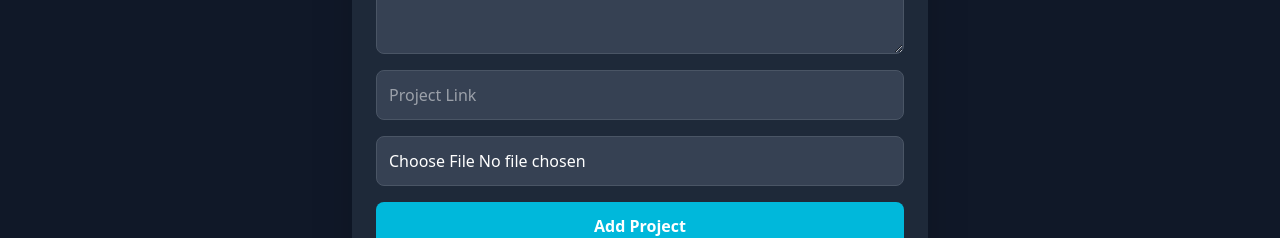
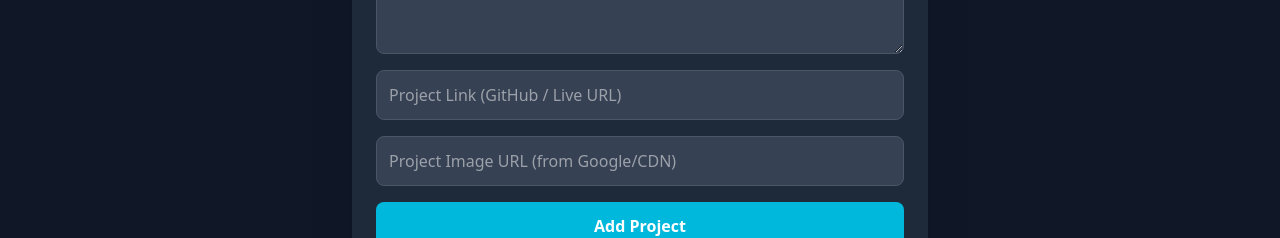
Before and after one commit to mohitmauryadev/Portfolio_frontend, a React app: page /addproject in a window 1280 px wide. Shown: the part 372-610 px from the top of the page. Built offline with nearby package versions, Linux system fonts and the light colour scheme; no server answers; the HTML template or start-up script is replaced by a standard one.

Commit message:
Update AddProject.jsx

```diff
--- a/src/Pages/AddProject.jsx
+++ b/src/Pages/AddProject.jsx
@@ -6,17 +6,13 @@ const AddProject = () => {
     title: "",
     description: "",
     link: "",
-    image: null, // file upload
+    image: "", // ✅ now image URL instead of file
   });
   const [loading, setLoading] = useState(false);
 
   const handleChange = (e) => {
-    const { name, value, files } = e.target;
-    if (name === "image") {
-      setForm({ ...form, image: files[0] });
-    } else {
-      setForm({ ...form, [name]: value });
-    }
+    const { name, value } = e.target;
+    setForm({ ...form, [name]: value });
   };
 
   const handleSubmit = async (e) => {
@@ -24,15 +20,19 @@ const AddProject = () => {
     setLoading(true);
 
     try {
-      const formData = new FormData();
-      formData.append("title", form.title);
-      formData.append("description", form.description);
-      formData.append("link", form.link);
-      formData.append("image", form.image);
-
-      const res = await axios.post("https://portfolio-backend-tl63.onrender.com/api/project-input", formData, {
-        headers: { "Content-Type": "multipart/form-data" },
-      });
+      // ✅ send JSON body directly (no FormData)
+      const res = await axios.post(
+        "https://portfolio-backend-tl63.onrender.com/api/project-input",
+        {
+          title: form.title,
+          description: form.description,
+          link: form.link,
+          image: form.image, // image as URL
+        },
+        {
+          headers: { "Content-Type": "application/json" },
+        }
+      );
 
       alert(res.data.message);
 
@@ -40,12 +40,10 @@ const AddProject = () => {
         title: "",
         description: "",
         link: "",
-        image: null,
+        image: "",
       });
-
-      // Reset file input manually
-      document.getElementById("imageInput").value = "";
     } catch (err) {
+      console.error(err);
       alert(err.response?.data?.message || "Error adding project");
     } finally {
       setLoading(false);
@@ -58,6 +56,7 @@ const AddProject = () => {
         <h2 className="text-3xl font-bold text-white mb-6 text-center">
           Add New Project
         </h2>
+
         <form className="flex flex-col gap-4" onSubmit={handleSubmit}>
           <input
             type="text"
@@ -68,6 +67,7 @@ const AddProject = () => {
             className="p-3 rounded-lg bg-gray-700 text-white border border-gray-600 focus:outline-none focus:border-cyan-400"
             required
           />
+
           <textarea
             name="description"
             value={form.description}
@@ -77,24 +77,36 @@ const AddProject = () => {
             className="p-3 rounded-lg bg-gray-700 text-white border border-gray-600 focus:outline-none focus:border-cyan-400"
             required
           ></textarea>
+
           <input
-            type="text"
+            type="url"
             name="link"
             value={form.link}
             onChange={handleChange}
-            placeholder="Project Link"
+            placeholder="Project Link (GitHub / Live URL)"
             className="p-3 rounded-lg bg-gray-700 text-white border border-gray-600 focus:outline-none focus:border-cyan-400"
             required
           />
+
           <input
-            type="file"
-            id="imageInput"
+            type="url"
             name="image"
-            accept="image/*"
+            value={form.image}
             onChange={handleChange}
+            placeholder="Project Image URL (from Google/CDN)"
             className="p-3 rounded-lg bg-gray-700 text-white border border-gray-600 focus:outline-none focus:border-cyan-400"
             required
           />
+
+          {/* ✅ Optional live preview */}
+          {form.image && (
+            <img
+              src={form.image}
+              alt="Project Preview"
+              className="w-full h-48 object-cover rounded-lg border border-gray-700"
+            />
+          )}
+
           <button
             type="submit"
             disabled={loading}
```
